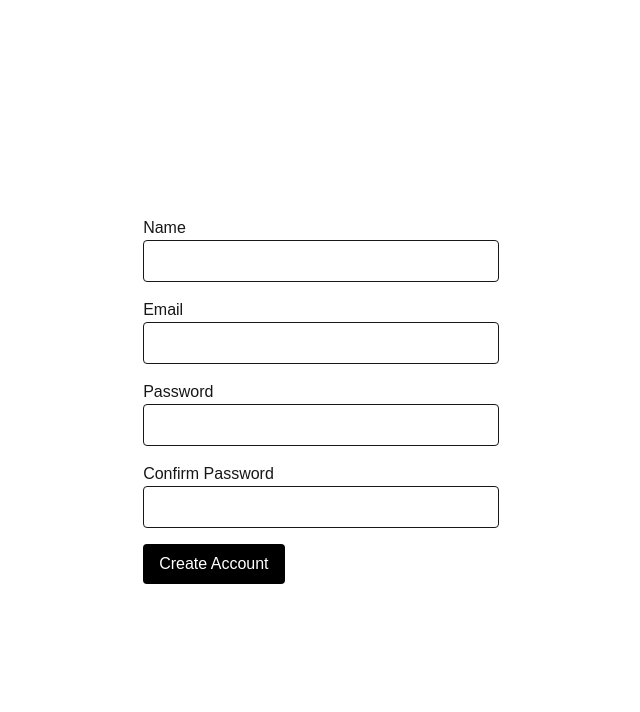
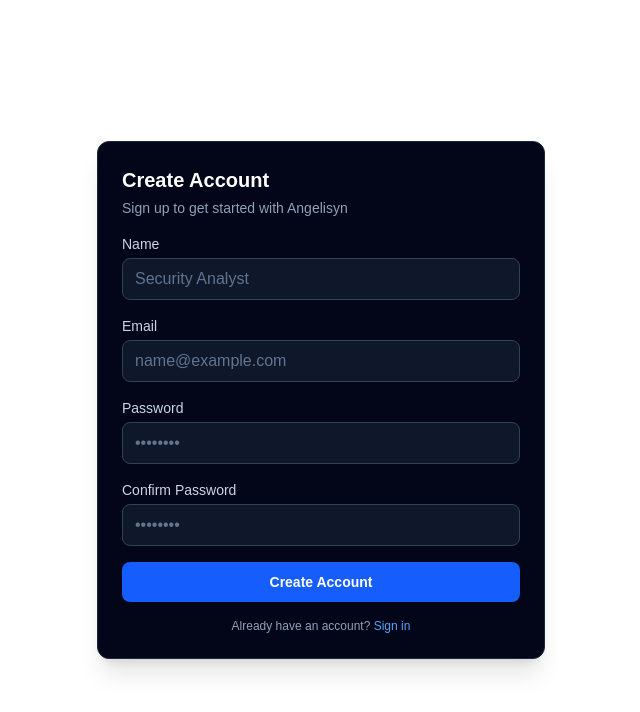
Before and after one commit to Angelisyn/platform, a Next.js app in the folder apps/web/: page /register in a window 1280 px wide. Shown: the top 712 px of the page, without its empty margins (319-959 px from the left). Built offline with nearby package versions, Linux system fonts and the light colour scheme; no server answers.

Commit message:
feat(web): integrate frontend authentication

```diff
--- a/apps/web/app/register/page.tsx
+++ b/apps/web/app/register/page.tsx
@@ -1,6 +1,29 @@
+'use client';
+
+import { useEffect } from 'react';
+import { useRouter } from 'next/navigation';
+
 import { RegisterForm } from '@/components/auth/register-form';
+import { useAuth } from '@/hooks/use-auth';
 
 export default function RegisterPage() {
+  const router = useRouter();
+
+  const {
+    isAuthenticated,
+    isLoading,
+  } = useAuth();
+
+  useEffect(() => {
+    if (!isLoading && isAuthenticated) {
+      router.replace('/dashboard');
+    }
+  }, [
+    isAuthenticated,
+    isLoading,
+    router,
+  ]);
+
   return (
     <main className="flex min-h-screen items-center justify-center">
       <RegisterForm />
--- a/apps/web/components/auth/login-form.tsx
+++ b/apps/web/components/auth/login-form.tsx
@@ -1,11 +1,12 @@
 'use client';
 
+import { useState } from 'react';
+import Link from 'next/link';
 import { useRouter } from 'next/navigation';
 import { useForm } from 'react-hook-form';
 import { zodResolver } from '@hookform/resolvers/zod';
 
 import { useAuth } from '@/hooks/use-auth';
-
 import {
   loginSchema,
   type LoginFormValues,
@@ -14,6 +15,7 @@ import {
 export function LoginForm() {
   const router = useRouter();
   const { login } = useAuth();
+  const [authError, setAuthError] = useState<string | null>(null);
 
   const {
     register,
@@ -27,15 +29,15 @@ export function LoginForm() {
   });
 
   async function onSubmit(values: LoginFormValues) {
+    setAuthError(null);
     try {
       await login(values);
-
       router.push('/dashboard');
     } catch (error) {
-      alert(
+      setAuthError(
         error instanceof Error
           ? error.message
-          : 'Login failed',
+          : 'Login failed. Please check your credentials.',
       );
     }
   }
@@ -43,35 +45,46 @@ export function LoginForm() {
   return (
     <form
       onSubmit={handleSubmit(onSubmit)}
-      className="space-y-4 max-w-md"
+      className="space-y-4 max-w-md w-full p-6 bg-slate-950 border border-slate-800 rounded-xl text-white shadow-xl"
     >
+      <div className="space-y-1">
+        <h2 className="text-xl font-bold text-white">Sign In</h2>
+        <p className="text-sm text-slate-400">Enter your credentials to access Angelisyn</p>
+      </div>
+
+      {authError && (
+        <div className="p-3 bg-red-950/50 border border-red-800/80 rounded-lg text-sm text-red-300">
+          {authError}
+        </div>
+      )}
+
       <div>
-        <label>Email</label>
-
+        <label className="block text-sm font-medium text-slate-300 mb-1">Email</label>
         <input
           type="email"
+          autoComplete="email"
           {...register('email')}
-          className="w-full rounded border p-2"
+          className="w-full rounded-lg border border-slate-700 bg-slate-900 px-3 py-2 text-white placeholder-slate-500 focus:outline-none focus:ring-2 focus:ring-blue-500"
+          placeholder="name@example.com"
         />
-
         {errors.email && (
-          <p className="text-red-500 text-sm">
+          <p className="text-red-400 text-xs mt-1">
             {errors.email.message}
           </p>
         )}
       </div>
 
       <div>
-        <label>Password</label>
-
+        <label className="block text-sm font-medium text-slate-300 mb-1">Password</label>
         <input
           type="password"
+          autoComplete="current-password"
           {...register('password')}
-          className="w-full rounded border p-2"
+          className="w-full rounded-lg border border-slate-700 bg-slate-900 px-3 py-2 text-white placeholder-slate-500 focus:outline-none focus:ring-2 focus:ring-blue-500"
+          placeholder="••••••••"
         />
-
         {errors.password && (
-          <p className="text-red-500 text-sm">
+          <p className="text-red-400 text-xs mt-1">
             {errors.password.message}
           </p>
         )}
@@ -80,10 +93,17 @@ export function LoginForm() {
       <button
         type="submit"
         disabled={isSubmitting}
-        className="rounded bg-black px-4 py-2 text-white disabled:opacity-50"
+        className="w-full rounded-lg bg-blue-600 px-4 py-2.5 text-sm font-semibold text-white hover:bg-blue-500 disabled:opacity-50 transition-colors"
       >
         {isSubmitting ? 'Signing in...' : 'Sign In'}
       </button>
+
+      <p className="text-center text-xs text-slate-400">
+        Don&apos;t have an account?{' '}
+        <Link href="/register" className="text-blue-400 hover:underline">
+          Create an account
+        </Link>
+      </p>
     </form>
   );
 }
--- a/apps/web/components/auth/protected-route.tsx
+++ b/apps/web/components/auth/protected-route.tsx
@@ -31,8 +31,11 @@ export function ProtectedRoute({
 
   if (isLoading) {
     return (
-      <div className="flex h-screen items-center justify-center">
-        <p>Loading...</p>
+      <div className="flex h-screen items-center justify-center bg-slate-900 text-slate-400">
+        <div className="flex flex-col items-center gap-3">
+          <div className="h-8 w-8 animate-spin rounded-full border-2 border-blue-500 border-t-transparent" />
+          <p className="text-sm font-medium">Loading Angelisyn...</p>
+        </div>
       </div>
     );
   }
--- a/apps/web/components/auth/register-form.tsx
+++ b/apps/web/components/auth/register-form.tsx
@@ -1,11 +1,12 @@
 'use client';
 
+import { useState } from 'react';
+import Link from 'next/link';
 import { useRouter } from 'next/navigation';
 import { useForm } from 'react-hook-form';
 import { zodResolver } from '@hookform/resolvers/zod';
 
 import { useAuth } from '@/hooks/use-auth';
-
 import {
   registerSchema,
   type RegisterFormValues,
@@ -14,6 +15,7 @@ import {
 export function RegisterForm() {
   const router = useRouter();
   const { register: registerUser } = useAuth();
+  const [authError, setAuthError] = useState<string | null>(null);
 
   const {
     register,
@@ -27,6 +29,7 @@ export function RegisterForm() {
   });
 
   async function onSubmit(values: RegisterFormValues) {
+    setAuthError(null);
     try {
       await registerUser({
         name: values.name,
@@ -34,12 +37,12 @@ export function RegisterForm() {
         password: values.password,
       });
 
-      router.push('/login');
+      router.push('/dashboard');
     } catch (error) {
-      alert(
+      setAuthError(
         error instanceof Error
           ? error.message
-          : 'Registration failed',
+          : 'Registration failed. Please check your information.',
       );
     }
   }
@@ -47,66 +50,78 @@ export function RegisterForm() {
   return (
     <form
       onSubmit={handleSubmit(onSubmit)}
-      className="space-y-4 max-w-md"
+      className="space-y-4 max-w-md w-full p-6 bg-slate-950 border border-slate-800 rounded-xl text-white shadow-xl"
     >
+      <div className="space-y-1">
+        <h2 className="text-xl font-bold text-white">Create Account</h2>
+        <p className="text-sm text-slate-400">Sign up to get started with Angelisyn</p>
+      </div>
+
+      {authError && (
+        <div className="p-3 bg-red-950/50 border border-red-800/80 rounded-lg text-sm text-red-300">
+          {authError}
+        </div>
+      )}
+
       <div>
-        <label>Name</label>
-
+        <label className="block text-sm font-medium text-slate-300 mb-1">Name</label>
         <input
+          type="text"
+          autoComplete="name"
           {...register('name')}
-          className="w-full rounded border p-2"
+          className="w-full rounded-lg border border-slate-700 bg-slate-900 px-3 py-2 text-white placeholder-slate-500 focus:outline-none focus:ring-2 focus:ring-blue-500"
+          placeholder="Security Analyst"
         />
-
         {errors.name && (
-          <p className="text-red-500 text-sm">
+          <p className="text-red-400 text-xs mt-1">
             {errors.name.message}
           </p>
         )}
       </div>
 
       <div>
-        <label>Email</label>
-
+        <label className="block text-sm font-medium text-slate-300 mb-1">Email</label>
         <input
           type="email"
+          autoComplete="email"
           {...register('email')}
-          className="w-full rounded border p-2"
+          className="w-full rounded-lg border border-slate-700 bg-slate-900 px-3 py-2 text-white placeholder-slate-500 focus:outline-none focus:ring-2 focus:ring-blue-500"
+          placeholder="name@example.com"
         />
-
         {errors.email && (
-          <p className="text-red-500 text-sm">
+          <p className="text-red-400 text-xs mt-1">
             {errors.email.message}
           </p>
         )}
       </div>
 
       <div>
-        <label>Password</label>
-
+        <label className="block text-sm font-medium text-slate-300 mb-1">Password</label>
         <input
           type="password"
+          autoComplete="new-password"
           {...register('password')}
-          className="w-full rounded border p-2"
+          className="w-full rounded-lg border border-slate-700 bg-slate-900 px-3 py-2 text-white placeholder-slate-500 focus:outline-none focus:ring-2 focus:ring-blue-500"
+          placeholder="••••••••"
         />
-
         {errors.password && (
-          <p className="text-red-500 text-sm">
+          <p className="text-red-400 text-xs mt-1">
             {errors.password.message}
           </p>
         )}
       </div>
 
       <div>
-        <label>Confirm Password</label>
-
+        <label className="block text-sm font-medium text-slate-300 mb-1">Confirm Password</label>
         <input
           type="password"
+          autoComplete="new-password"
           {...register('confirmPassword')}
-          className="w-full rounded border p-2"
+          className="w-full rounded-lg border border-slate-700 bg-slate-900 px-3 py-2 text-white placeholder-slate-500 focus:outline-none focus:ring-2 focus:ring-blue-500"
+          placeholder="••••••••"
         />
-
         {errors.confirmPassword && (
-          <p className="text-red-500 text-sm">
+          <p className="text-red-400 text-xs mt-1">
             {errors.confirmPassword.message}
           </p>
         )}
@@ -115,12 +130,17 @@ export function RegisterForm() {
       <button
         type="submit"
         disabled={isSubmitting}
-        className="rounded bg-black px-4 py-2 text-white disabled:opacity-50"
+        className="w-full rounded-lg bg-blue-600 px-4 py-2.5 text-sm font-semibold text-white hover:bg-blue-500 disabled:opacity-50 transition-colors"
       >
-        {isSubmitting
-          ? 'Creating account...'
-          : 'Create Account'}
+        {isSubmitting ? 'Creating account...' : 'Create Account'}
       </button>
+
+      <p className="text-center text-xs text-slate-400">
+        Already have an account?{' '}
+        <Link href="/login" className="text-blue-400 hover:underline">
+          Sign in
+        </Link>
+      </p>
     </form>
   );
 }
--- a/apps/web/context/auth-context.tsx
+++ b/apps/web/context/auth-context.tsx
@@ -9,6 +9,11 @@ import {
 } from 'react';
 
 import { authService } from '@/services/auth.service';
+import {
+  getStoredToken,
+  setStoredToken,
+  removeStoredToken,
+} from '@/lib/auth';
 
 import type {
   AuthContextValue,
@@ -34,7 +39,7 @@ export function AuthProvider({
   });
 
   const refreshUser = useCallback(async () => {
-    const token = localStorage.getItem('access_token');
+    const token = getStoredToken();
 
     if (!token) {
       setState({
@@ -57,7 +62,7 @@ export function AuthProvider({
         isLoading: false,
       });
     } catch {
-      localStorage.removeItem('access_token');
+      removeStoredToken();
 
       setState({
         user: null,
@@ -80,16 +85,27 @@ export function AuthProvider({
   const login = async (credentials: LoginRequest) => {
     const response = await authService.login(credentials);
 
-    localStorage.setItem(
-      'access_token',
-      response.access_token,
-    );
+    setStoredToken(response.access_token);
 
-    await refreshUser();
+    setState({
+      user: response.user,
+      token: response.access_token,
+      isAuthenticated: true,
+      isLoading: false,
+    });
   };
 
   const register = async (data: RegisterRequest) => {
-    await authService.register(data);
+    const response = await authService.register(data);
+
+    setStoredToken(response.access_token);
+
+    setState({
+      user: response.user,
+      token: response.access_token,
+      isAuthenticated: true,
+      isLoading: false,
+    });
   };
 
   const logout = () => {
```
Also changed, not shown: apps/web/services/auth.service.ts (+22 -6 lines), apps/web/types/auth.ts (+14 -2 lines).
